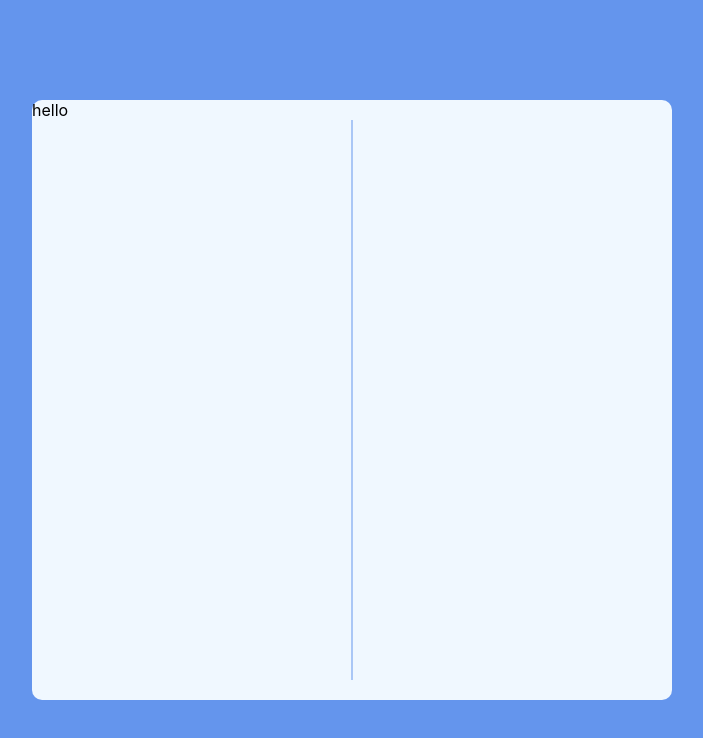
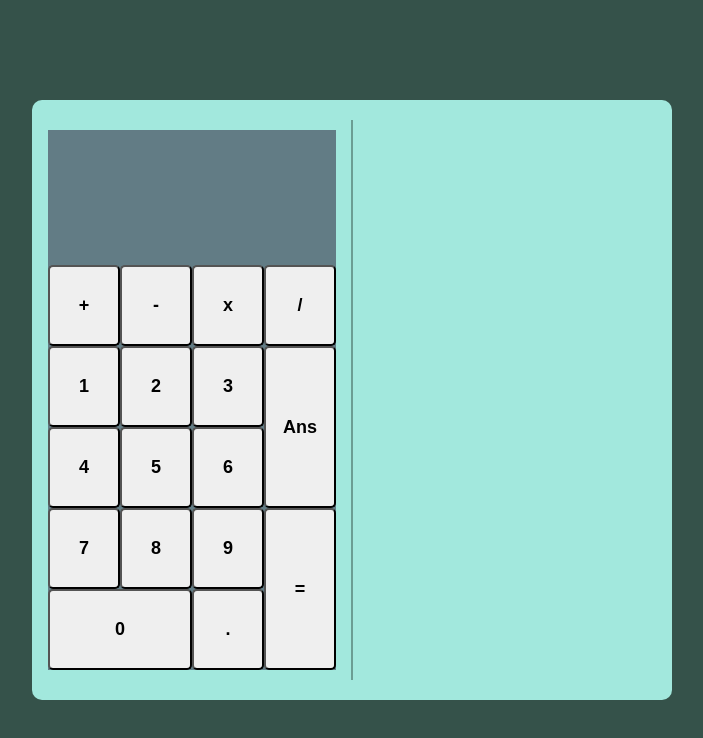
Before and after one commit to juntthanat/basicCalculator, a React (Vite) app: page / in a window 1280 px wide. Shown: the top 738 px of the page, without its empty margins (288-991 px from the left). Built offline with nearby package versions, Linux system fonts and the light colour scheme.

Commit message:
feat: add calculator number

```diff
--- a/src/App.css
+++ b/src/App.css
@@ -1,12 +1,12 @@
 .App {
   position: relative;
-  background-color: cornflowerblue;
+  background-color: #35524a;
   height: 100vh;
 }
 
 .center {
   position: absolute;
-  background-color: aliceblue;
+  background-color: #a2e8dd;
   height: 75%;
   width: 50%;
   top: 50%;
@@ -16,10 +16,70 @@
 }
 .center-divider {
   position: absolute;
-  background-color: cornflowerblue;
+  background-color: #35524a;
   width: 1px;
   height: 70vh;
   top: 50%;
   left: 50%;
   transform: translate(-50%, -50%);
 }
+.left-container {
+  height: 100%;
+  width: 50%;
+  position: relative;
+}
+.left-element {
+  background-color: #627c85;
+  position: absolute;
+  height: 90%;
+  width: 90%;
+  top: 50%;
+  left: 50%;
+  transform: translate(-50%, -50%);
+}
+.button-container {
+  position: absolute;
+  height: 75%;
+  width: 100%;
+  bottom: 0;
+}
+.button-symbol {
+  height: 20%;
+  width: 100%;
+  display: -ms-grid;
+  display: grid;
+  grid-template-columns: repeat(4, 1fr);
+  grid-gap: 1fr;
+}
+.button-one-to-nine {
+  height: 60%;
+  width: 75%;
+  display: -ms-grid;
+  display: grid;
+  grid-template-columns: repeat(3, 1fr);
+  grid-gap: 1fr;
+}
+.button-zero-point {
+  height: 20%;
+  width: 75%;
+  display: -ms-grid;
+  display: grid;
+  grid-template-columns: 2fr 1fr;
+  grid-gap: 1fr;
+}
+.button-ans-equal {
+  position: absolute;
+  bottom: 0;
+  right: 0;
+  height: 80%;
+  width: 25%;
+  display: -ms-grid;
+  display: grid;
+  grid-template-columns: repeat(1, 1fr);
+  grid-gap: 1fr;
+}
+.button {
+  border-radius: 5px;
+  font-size: large;
+  font-weight: bolder;
+}
--- a/src/App.jsx
+++ b/src/App.jsx
@@ -1,13 +1,42 @@
-import { useState } from "react";
-import logo from "./logo.svg";
 import "./App.css";
+// feather icons for the symbols
 
 function App() {
   return (
     <div className="App">
       <div className="center">
-        hello
         <div className="center-divider"></div>
+        <div className="left-container">
+          <div className="left-element">
+            <div className="button-container">
+              <div className="button-symbol">
+                <button className="button">+</button>
+                <button className="button">-</button>
+                <button className="button">x</button>
+                <button className="button">/</button>
+              </div>
+              <div className="button-one-to-nine">
+                <button className="button">1</button>
+                <button className="button">2</button>
+                <button className="button">3</button>
+                <button className="button">4</button>
+                <button className="button">5</button>
+                <button className="button">6</button>
+                <button className="button">7</button>
+                <button className="button">8</button>
+                <button className="button">9</button>
+              </div>
+              <div className="button-zero-point">
+                <button className="button">0</button>
+                <button className="button">.</button>
+              </div>
+              <div className="button-ans-equal">
+                <button className="button">Ans</button>
+                <button className="button">=</button>
+              </div>
+            </div>
+          </div>
+        </div>
       </div>
     </div>
   );
```
